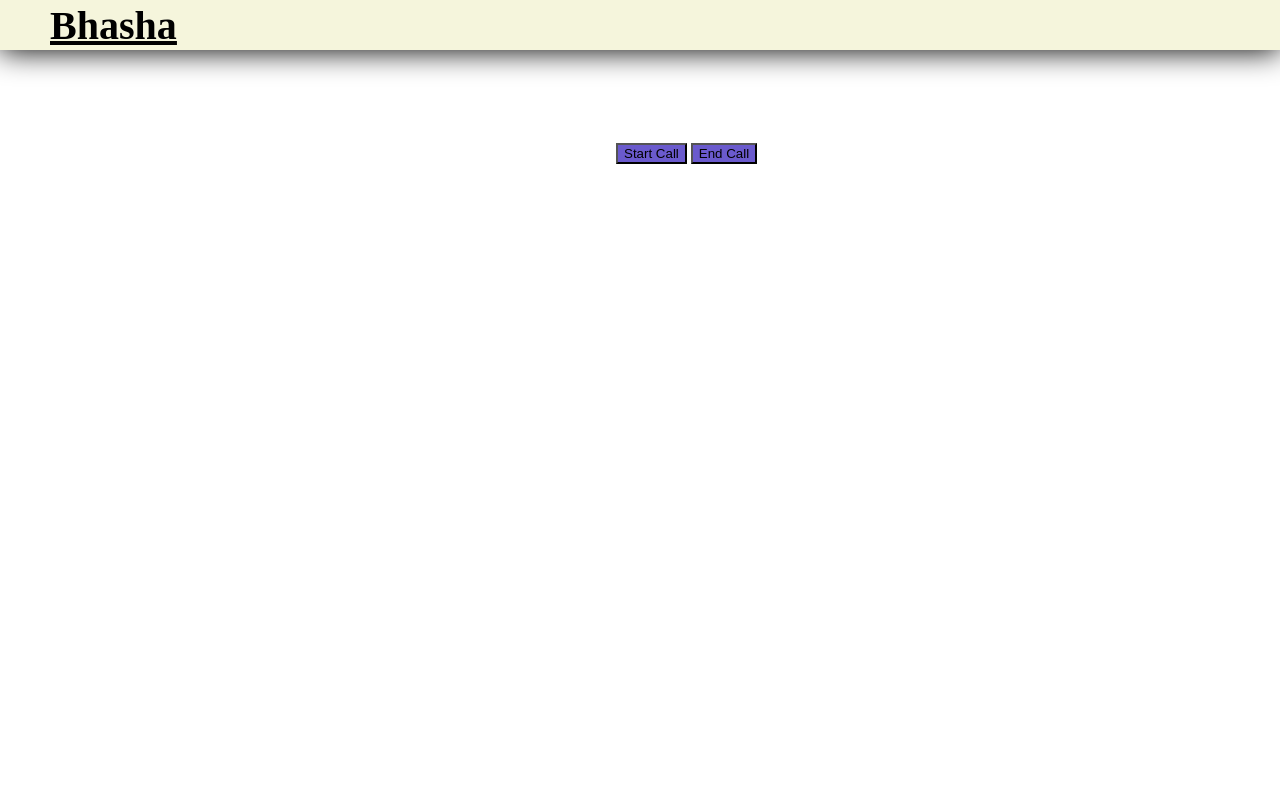
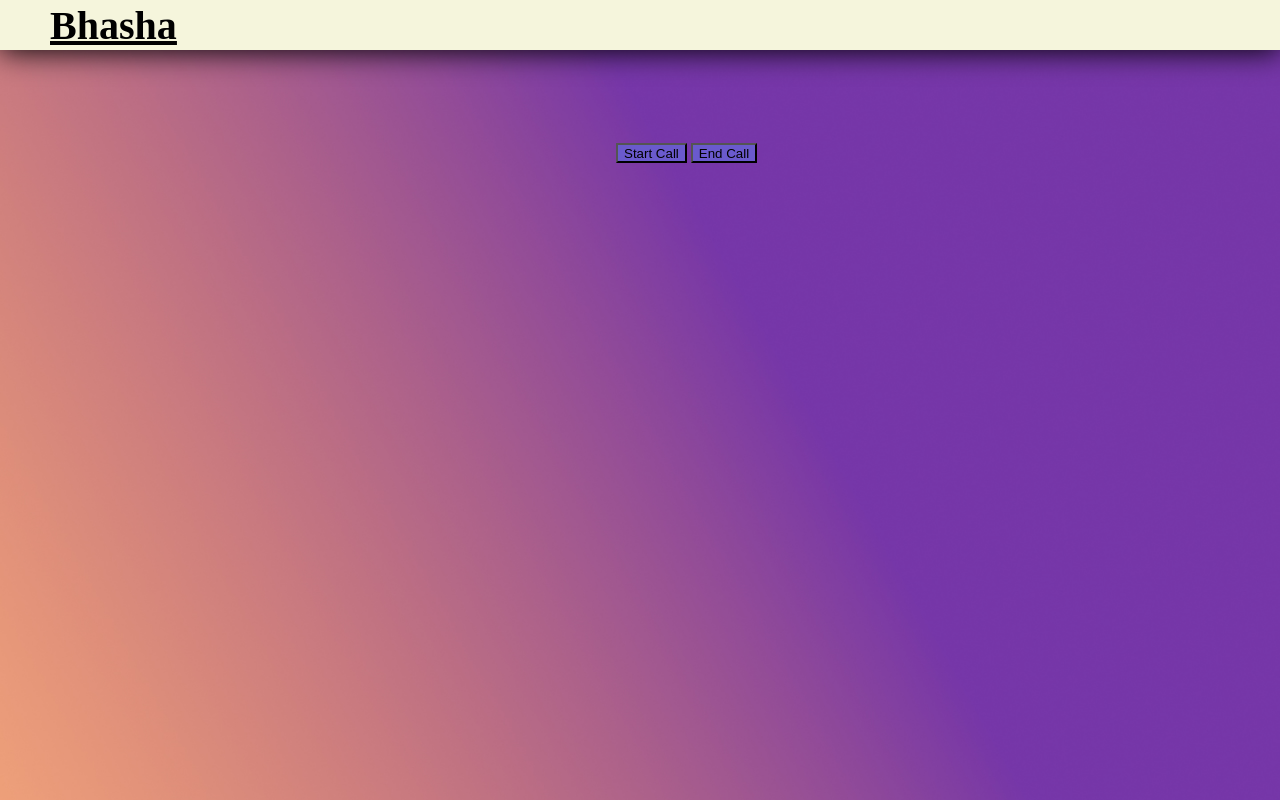
Before and after one commit to AdityaSinghSomavanshiRathore/Bhasha, a plain HTML site: page videoCallPage.html in a window 1280 px wide. Drawn offline with Linux system fonts and the light colour scheme.

Commit message:
Update videoCallPage.html

```diff
--- a/videoCallPage.html
+++ b/videoCallPage.html
@@ -24,11 +24,12 @@
             }
             button {
                 background-color: slateblue;
+                height: 20px;
             }
     </style>
     <title>Video Calling Example</title>
 </head>
-<body>
+<body style="background-image: url('backFig1.jpg'); background-size: cover; background-attachment: fixed;">
     <section class="topSection">
         <a class="topSectionLink" href="First.html"><b><u>Bhasha</u></b></a>
 
```
